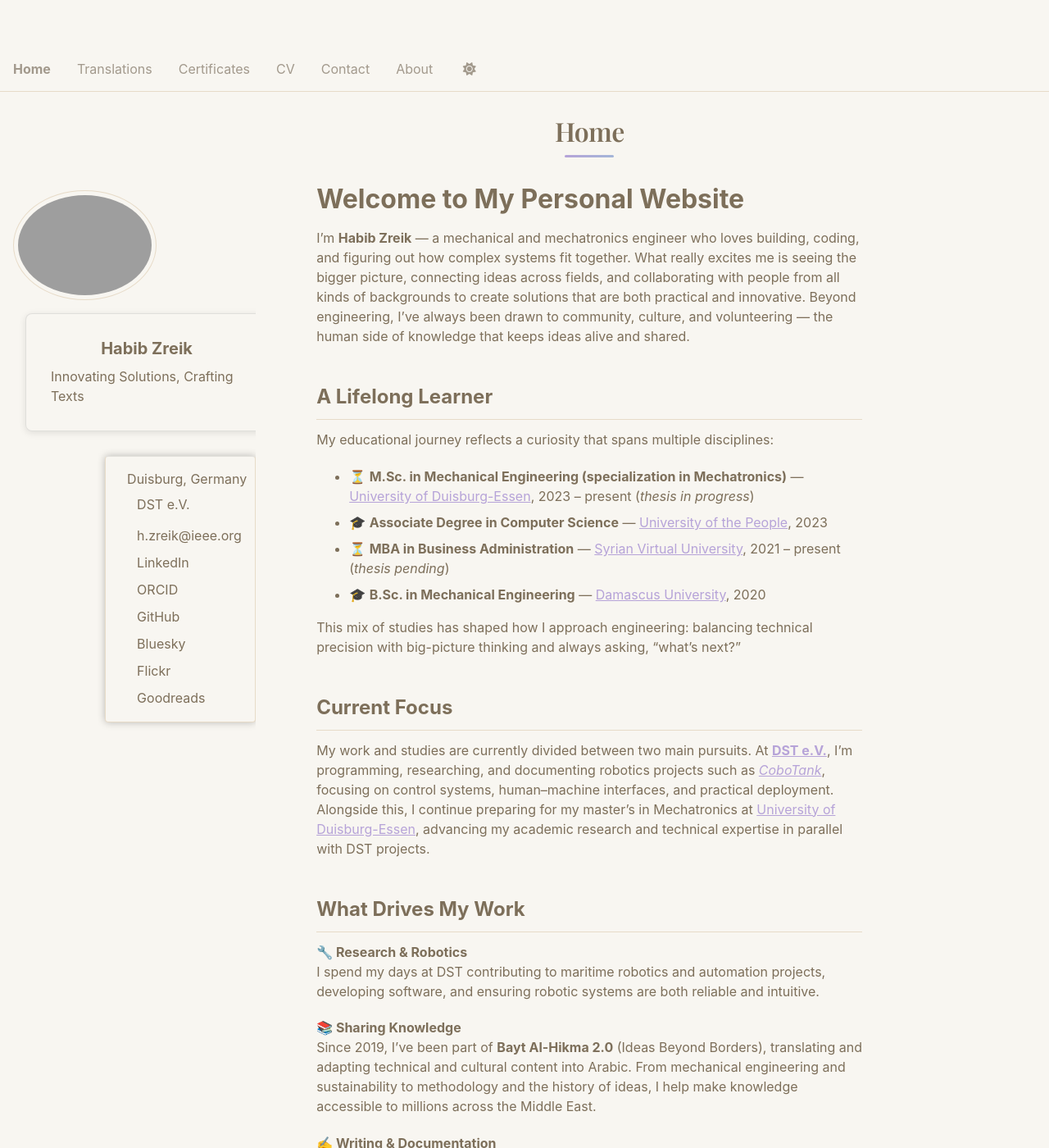
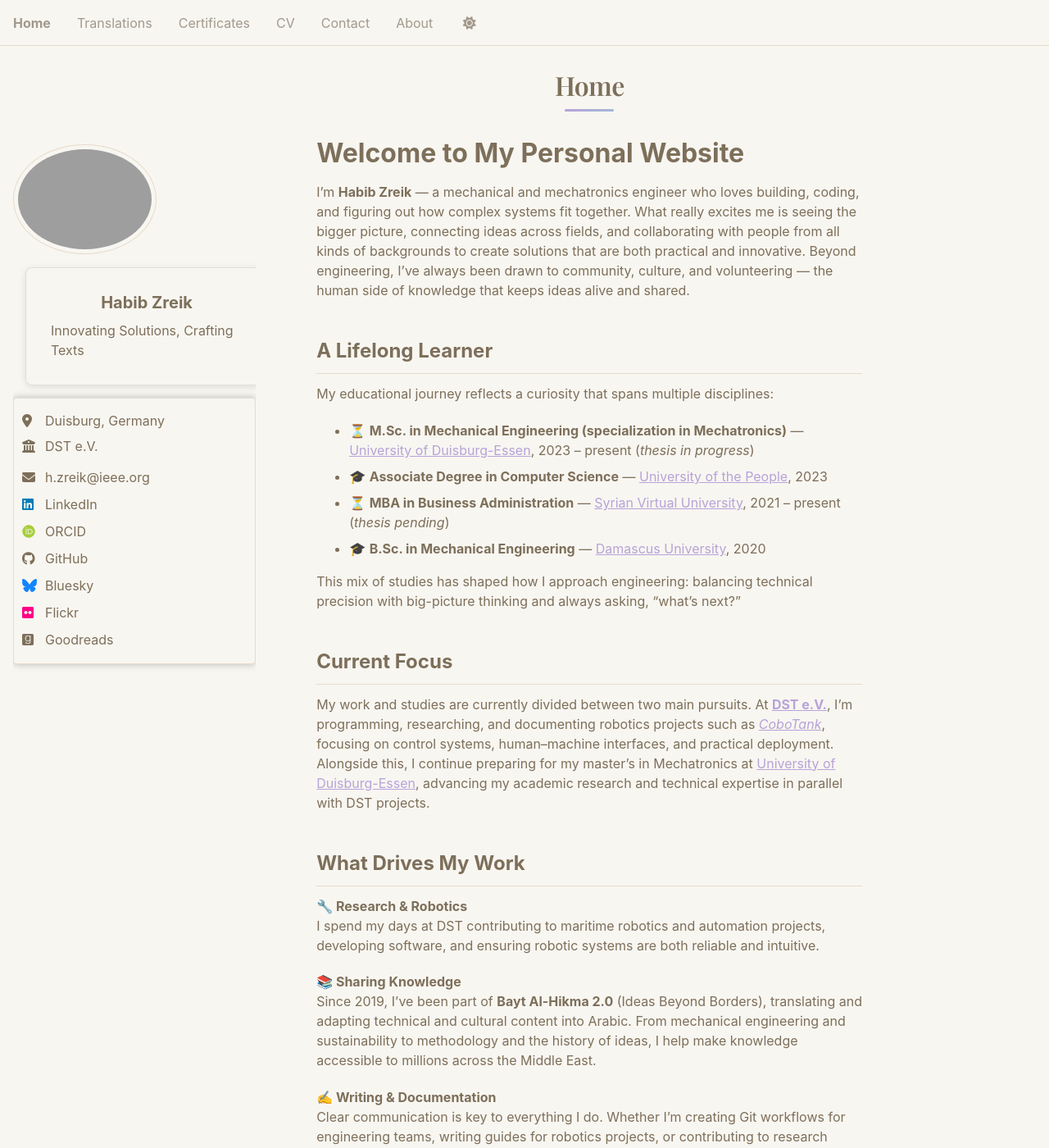
Before and after one commit to HabibZRK/HabibZRK.github.io, a Jekyll site: the page built from _pages/welcome.md, in a window 1280 px wide and 1400 px high. Shown: the whole window at 82% size. Built offline with Jekyll 4.4.1, drawn with Linux system fonts in a browser that asks for light colours; some web fonts are replaced.

Commit message:
fix: revert aggressive dropdown fixes that broke functionality
Restore simpler z-index values (110000 vs 999999), change position from fixed back to relative, remove nuclear CSS rules that were interfering with dropdown behavior, and simplify arrow removal to targeted approach only.

```diff
--- a/assets/css/custom.css
+++ b/assets/css/custom.css
@@ -1,82 +1,26 @@
 /* Custom styles for academic profile */
 
-/* Z-index fixes for dropdown menu layering - STRONGER OVERRIDE */
+/* Z-index fixes for dropdown menu layering - SIMPLER APPROACH */
 .author__urls,
 .author__urls.open,
-.author__urls[style*="display: block"],
-.author__urls-wrapper .author__urls {
-  z-index: 999999 !important;
-  position: fixed !important;
-}
-
-/* Force page titles to stay below dropdown with much lower z-index */
-.page__title,
-.archive__title,
-h1, h2, h3,
-.masthead__inner-wrap,
-.masthead {
-  position: relative !important;
-  z-index: 1 !important;
-}
-
-/* Hide the dropdown arrow next to author name */
-.author__urls-wrapper button:after,
-.author__urls-wrapper button::after,
-.author__urls-wrapper .btn--inverse::after,
-.author__urls-wrapper .hidden-links:after {
-  display: none !important;
-  content: none !important;
-}
-
-/* Remove arrow from any toggle buttons */
-.hidden-links-toggle::after,
-.hidden-links-toggle:after {
-  display: none !important;
-  content: none !important;
-}
-
-/* Target ALL possible arrow selectors */
-.author__urls-wrapper button,
-.author__urls-wrapper .btn,
-.author__urls-wrapper .btn--inverse {
+.author__urls[style*="display: block"] {
+  z-index: 110000 !important;
   position: relative !important;
 }
 
-.author__urls-wrapper button:before,
-.author__urls-wrapper button::before,
-.author__urls-wrapper .btn:before,
-.author__urls-wrapper .btn::before,
-.author__urls-wrapper .btn--inverse:before,
-.author__urls-wrapper .btn--inverse::before,
-.hidden-links-toggle:before,
-.hidden-links-toggle::before {
-  display: none !important;
-  content: none !important;
+/* Ensure page titles stay below dropdown */
+.page__title,
+.archive__title,
+h1, h2, h3 {
+  position: relative !important;
+  z-index: 10 !important;
 }
 
-/* Remove any caret or chevron icons */
-.author__urls-wrapper .fa-caret-down,
-.author__urls-wrapper .fa-chevron-down,
-.author__urls-wrapper .fa-angle-down,
-.author__urls-wrapper [class*="fa-"]:before {
-  display: none !important;
-}
-
-/* Hide text content that might be creating arrows */
-.author__urls-wrapper button .sr-only,
-.author__urls-wrapper button .hidden {
-  display: none !important;
-}
-
-/* Nuclear option - remove all pseudo-elements */
-.author__urls-wrapper * {
-  position: relative;
-}
-
-.author__urls-wrapper *:before,
-.author__urls-wrapper *::before,
-.author__urls-wrapper *:after,
-.author__urls-wrapper *::after {
+/* Hide the dropdown arrow next to author name - SIMPLE APPROACH */
+.author__urls-wrapper button:after,
+.author__urls-wrapper button::after,
+.hidden-links-toggle::after,
+.hidden-links-toggle:after {
   display: none !important;
   content: none !important;
 }
```
